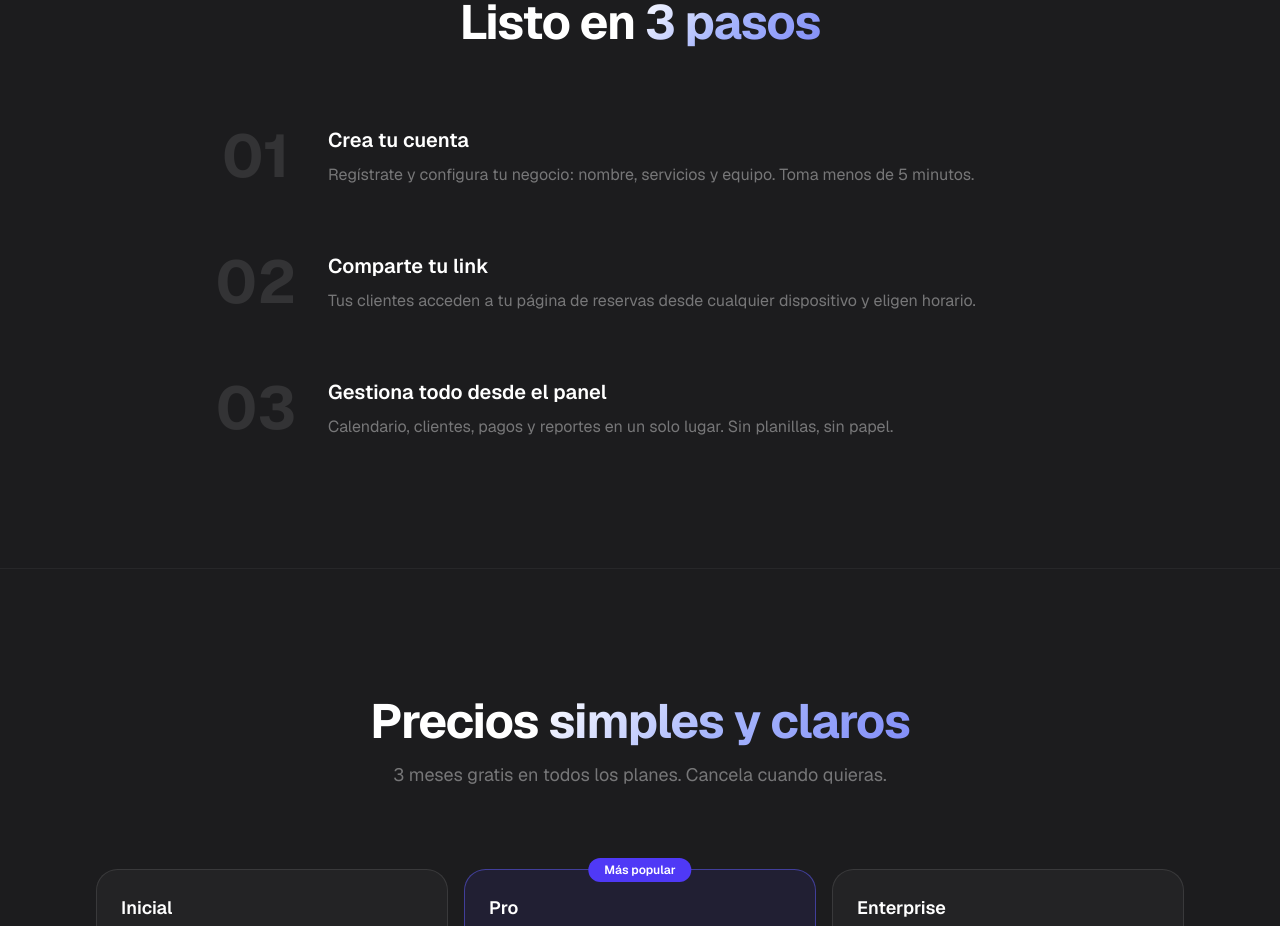
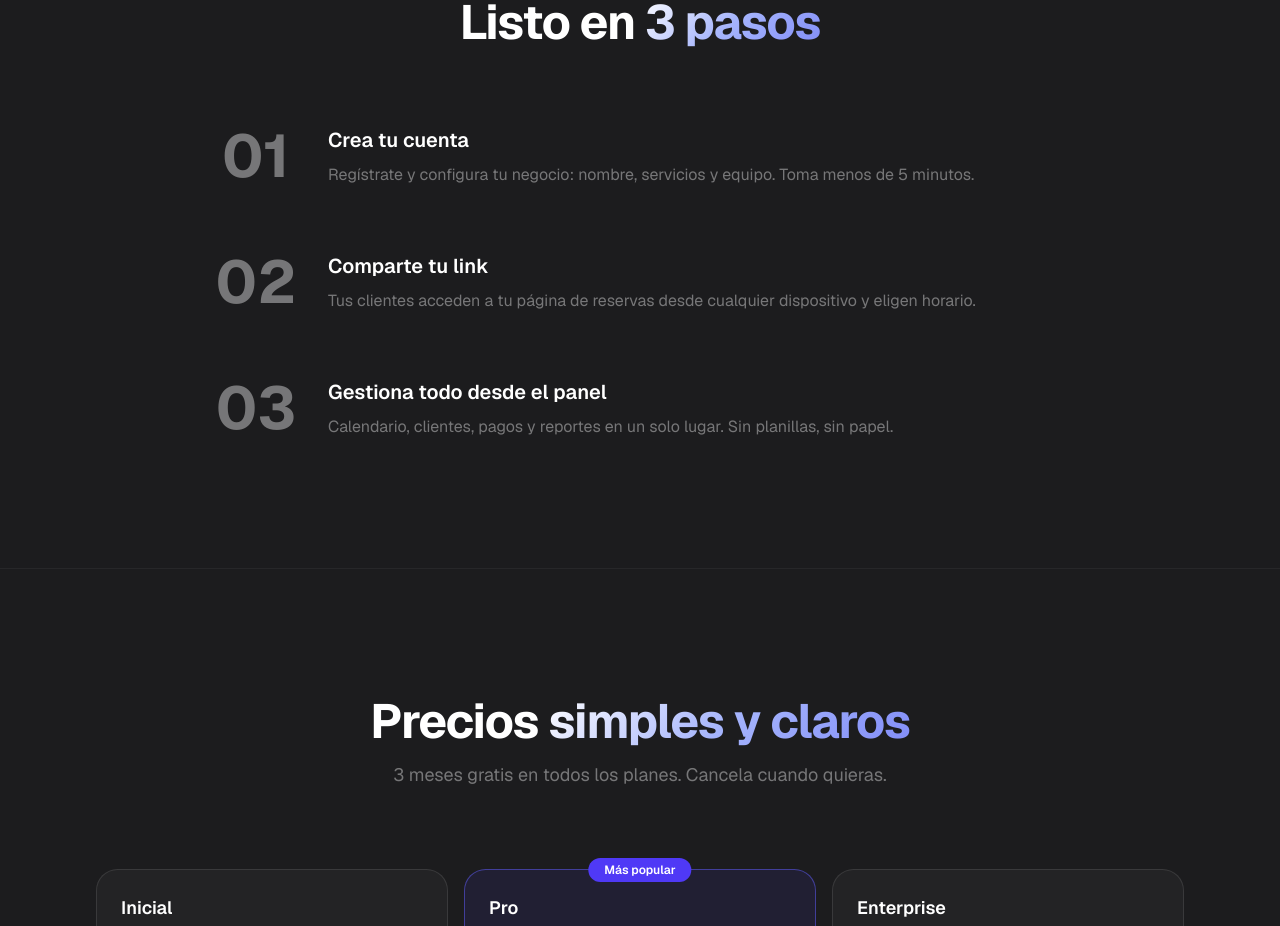
Before and after one commit to josetomas-chi/agendamok, a Next.js app: page / in a window 1280 px wide. Shown: the part 2380-3306 px from the top of the page. Built offline with nearby package versions, Linux system fonts and the light colour scheme.

Commit message:
style: brighter silver step numbers

```diff
--- a/src/app/page.tsx
+++ b/src/app/page.tsx
@@ -255,7 +255,7 @@ export default function LandingPage() {
                 { num: "03", title: "Gestiona todo desde el panel", desc: "Calendario, clientes, pagos y reportes en un solo lugar. Sin planillas, sin papel." },
               ].map((step, i) => (
                 <div key={step.num} className={`reveal reveal-delay-${i + 1} flex flex-col sm:flex-row items-center sm:items-start gap-6 text-left`}>
-                  <div className="text-6xl font-bold text-white/10 flex-shrink-0 w-24 text-center">{step.num}</div>
+                  <div className="text-6xl font-bold text-white/40 flex-shrink-0 w-24 text-center">{step.num}</div>
                   <div>
                     <h3 className="text-xl font-semibold text-white mb-2">{step.title}</h3>
                     <p className="text-white/40 leading-relaxed">{step.desc}</p>
```
